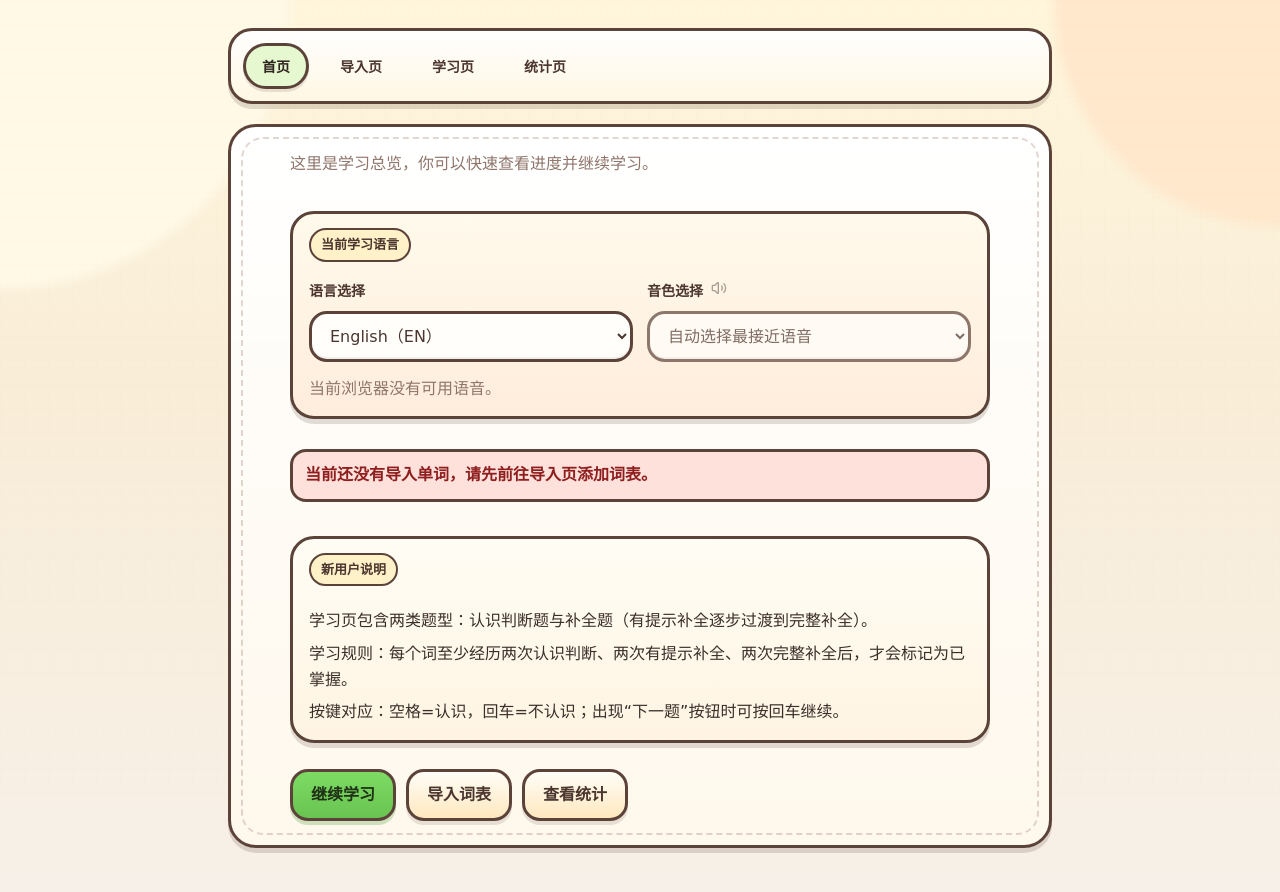
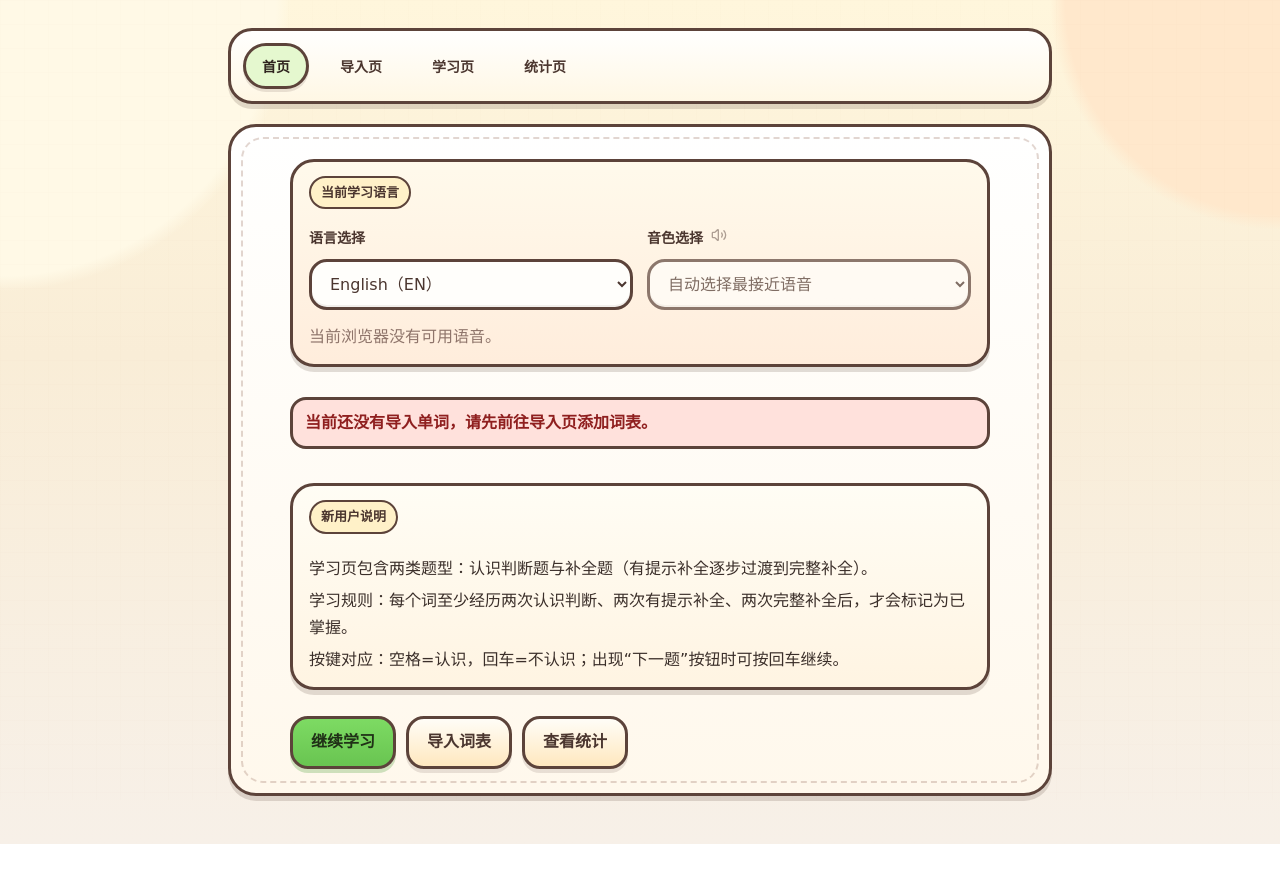
Before and after one commit to PrideWood/word-app, a React (Vite) app: page / in a window 1280 px wide. Shown: the top 892 px of the page. After the commit the page ends 844 px from the top, so only its background shows below. Built offline with nearby package versions, Linux system fonts and the light colour scheme.

Commit message:
chore: simplify home page intro

```diff
--- a/src/pages/HomePage.jsx
+++ b/src/pages/HomePage.jsx
@@ -65,7 +65,6 @@ function HomePage() {
   return (
     <section className="page page-centered home-page">
       <div className="page-stack page-stack-compact home-page-stack">
-        <p className="page-desc home-intro">这里是学习总览，你可以快速查看进度并继续学习。</p>
 
         <div className="word-card feature-card home-card">
           <p className="page-desc section-kicker">当前学习语言</p>
```
